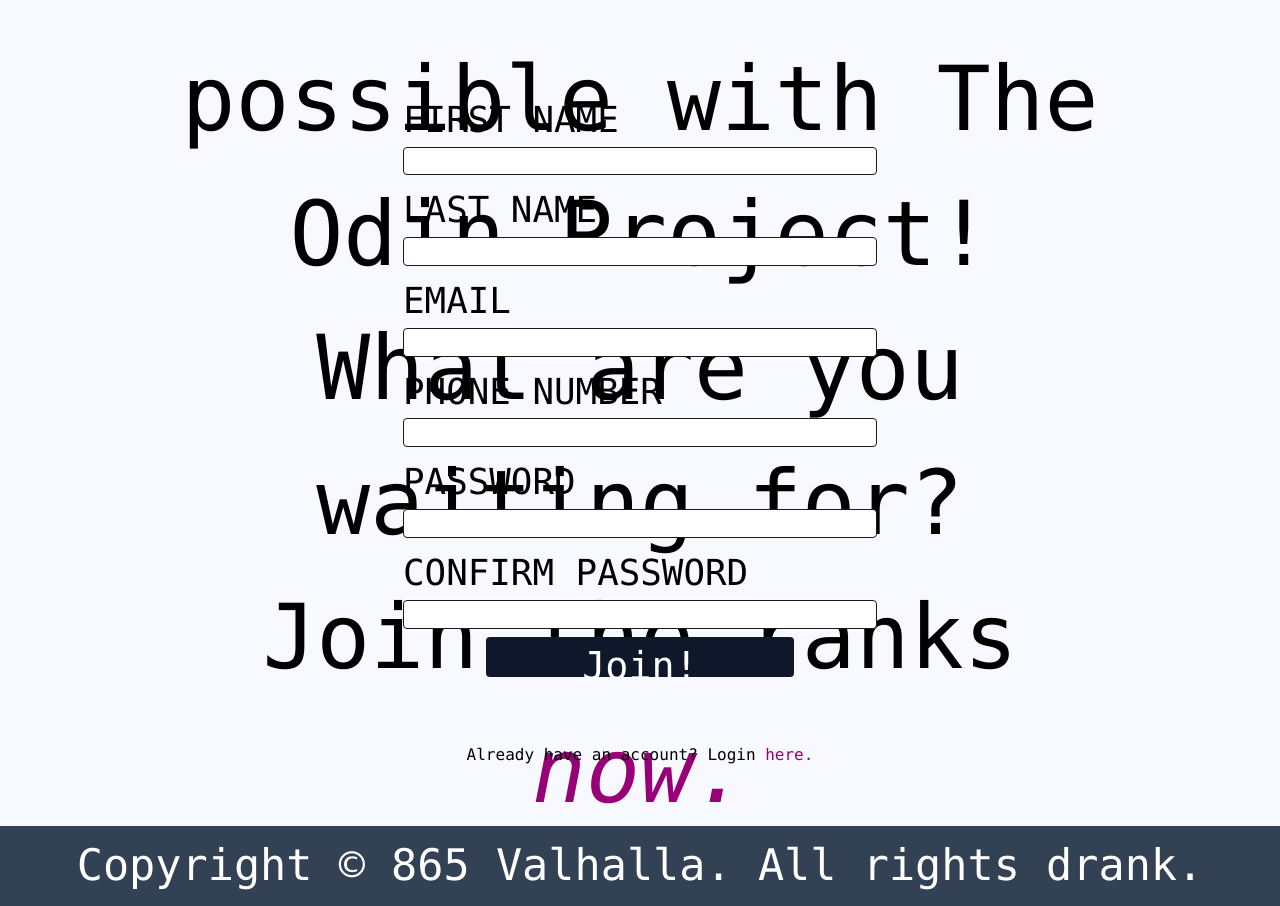
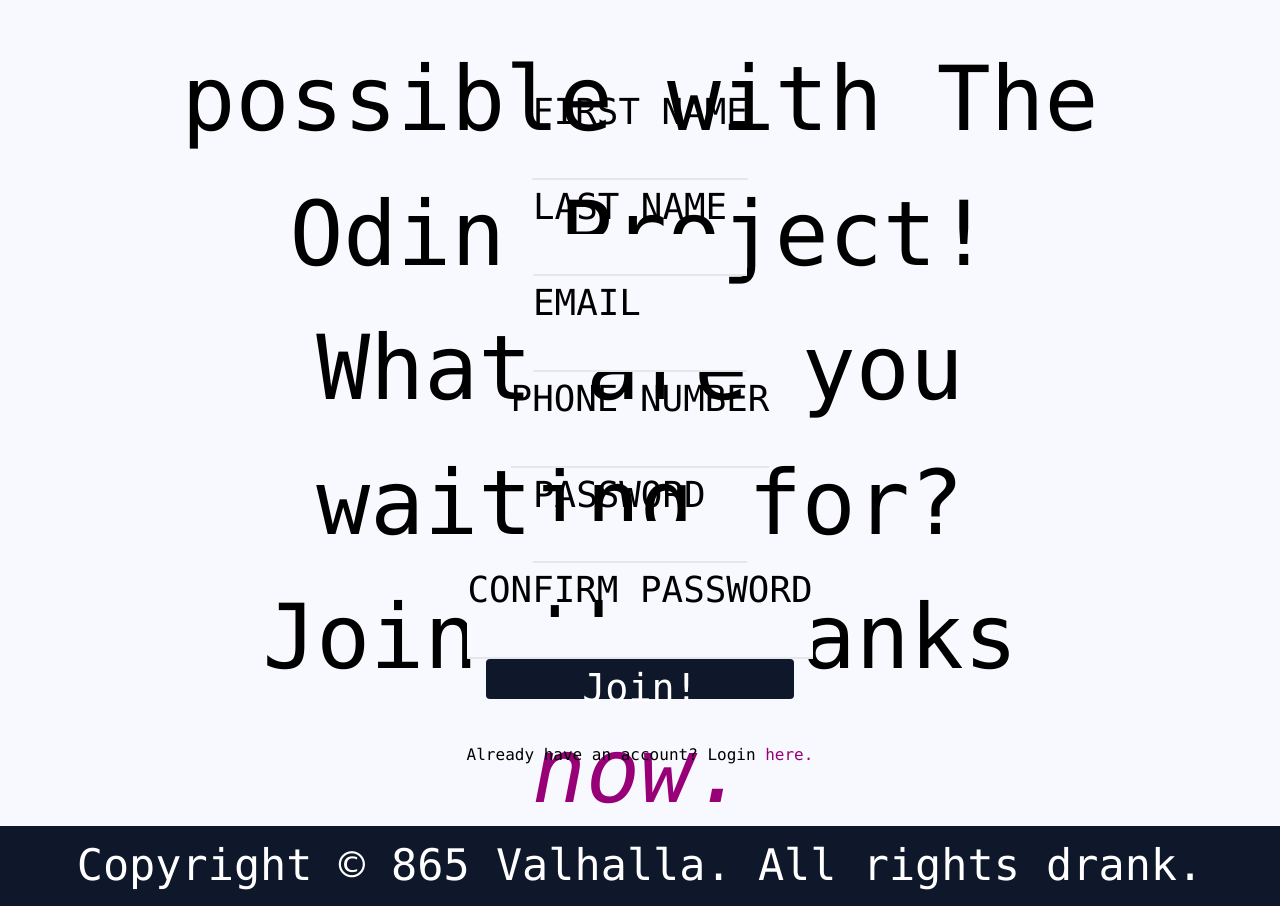
Before and after one commit to Godnoken/signupform, a website: page src/index.html in a window 1280 px wide. Shown: the part 1574-2480 px from the top of the page. Drawn offline with nearby package versions, Linux system fonts and the light colour scheme; files that its build step writes are made by us from their sources.

Commit message:
Add tailwind form plugin and add basic validation

```diff
--- a/package.json
+++ b/package.json
@@ -17,9 +17,7 @@
   },
   "homepage": "https://github.com/Godnoken/signupform#readme",
   "devDependencies": {
+    "@tailwindcss/forms": "^0.5.0",
     "tailwindcss": "^3.0.23"
-  },
-  "dependencies": {
-
   }
 }
--- a/src/index.html
+++ b/src/index.html
@@ -51,48 +51,39 @@
                 </p>
             </div>
             <div id="formContainer" class="h-screen flex flex-col justify-evenly">
-                <form class="h-3/4 flex flex-col justify-evenly items-center" method="post">
-                    <label class="text-[2.8vw]">FIRST NAME
-                        <input class="block h-[3.6vh] p-1 rounded border-[1px]
-                        border-stone-900 dark:bg-black dark:border-stone-100" type="text"
-                        id="firstName">
+                <form class="h-3/4 flex flex-col justify-evenly items-center text-[2.8vw]" method="post">
+                    <label>FIRST NAME
+                        <input class="input" type="text" id="firstName" name="firstName">
                     </label>
-                    <label class="text-[2.8vw]">LAST NAME
-                        <input class="block h-[3.6vh] p-1 rounded border-[1px]
-                        border-stone-900 dark:bg-black dark:border-stone-100"
-                            type="text" id="lastName">
+                    <label>LAST NAME
+                        <input class="input" type="text" id="lastName" name="lastName">
                     </label>
-                    <label class="text-[2.8vw]">EMAIL
-                        <input class="block h-[3.6vh] p-1 rounded border-[1px]
-                        border-stone-900 dark:bg-black dark:border-stone-100"
-                            type="email" id="email">
+                    <label>EMAIL
+                        <input class="input" type="email" id="email"
+                        name="email" required>
                     </label>
-                    <label class="text-[2.8vw]">PHONE NUMBER
-                        <input class="block h-[3.6vh] p-1 rounded border-[1px]
-                        border-stone-900 dark:bg-black dark:border-stone-100" type="tel" id="phoneNumber">
+                    <label>PHONE NUMBER
+                        <input class="input" type="tel" id="phoneNumber" name="phoneNumber">
                     </label>
-                    <label class="text-[2.8vw]">PASSWORD
-                        <input class="block h-[3.6vh] p-1 rounded border-[1px]
-                        border-stone-900 dark:bg-black dark:border-stone-100"
-                            type="password" id="password">
+                    <label>PASSWORD
+                        <input class="input" type="password" id="password"
+                        name="password" minlength="8" required>
                     </label>
-                    <label class="text-[2.8vw]">CONFIRM PASSWORD
-                        <input class="block h-[3.6vh] p-1 rounded border-[1px]
-                        border-stone-900 dark:bg-black dark:border-stone-100"
-                            type="password" id="confirmPassword">
+                    <label>CONFIRM PASSWORD
+                        <input class="input" type="password"
+                        id="confirmPassword" name="confirmPassword"
+                        minlength="8" required>
                     </label>
-                    <button
-                        class="h-[5vh] w-[24vw] bg-slate-900 rounded
-                    text-white text-[3vw] dark:bg-[#f8f8ff] dark:text-black dark:border-stone-100 dark:bg-black">Join!</button>
+                    <button class="h-[5vh] w-[24vw] bg-slate-900 rounded
+                    text-white text-[3vw] dark:bg-[#f8f8ff] dark:text-black">Join!</button>
                 </form>
                 <p class="text-center">Already have an account? Login <a
-                class="text-[#970076] cursor-pointer dark:text-[#ff46d7]"
-                        href="#formContainer">here.</a></p>
+                        class="text-[#970076] cursor-pointer dark:text-[#ff46d7]" href="#formContainer">here.</a></p>
             </div>
         </div>
     </main>
     <footer class="h-[10vh] flex justify-center items-center text-white
-    text-[3.4vw] bg-slate-700 dark:bg-[#f8f8ff] dark:text-black">
+    text-[3.4vw] bg-slate-900 dark:bg-[#f8f8ff] dark:text-black">
         <p>Copyright &#169; 865 Valhalla. All rights drank.</p>
     </footer>
 
--- a/src/input.css
+++ b/src/input.css
@@ -7,3 +7,12 @@
     src: url(../src/assets/Norse-Bold.otf);
     font-display: swap;
 }
+
+
+@layer components {
+    .input {
+        @apply mt-0 block w-full px-0.5 border-0 border-b-2 border-gray-200
+        focus:ring-0 bg-[#f8f8ff] text-[#970076] focus:border-[#970076] dark:text-[#ff46d7] dark:focus:border-[#ff46d7]
+        dark:bg-black
+    }
+}
--- a/tailwind.config.js
+++ b/tailwind.config.js
@@ -5,5 +5,7 @@ module.exports = {
 
     },
   },
-  plugins: [],
+  plugins: [
+    require('@tailwindcss/forms')
+  ],
 }
```
Also changed, not shown: 1 other file.
